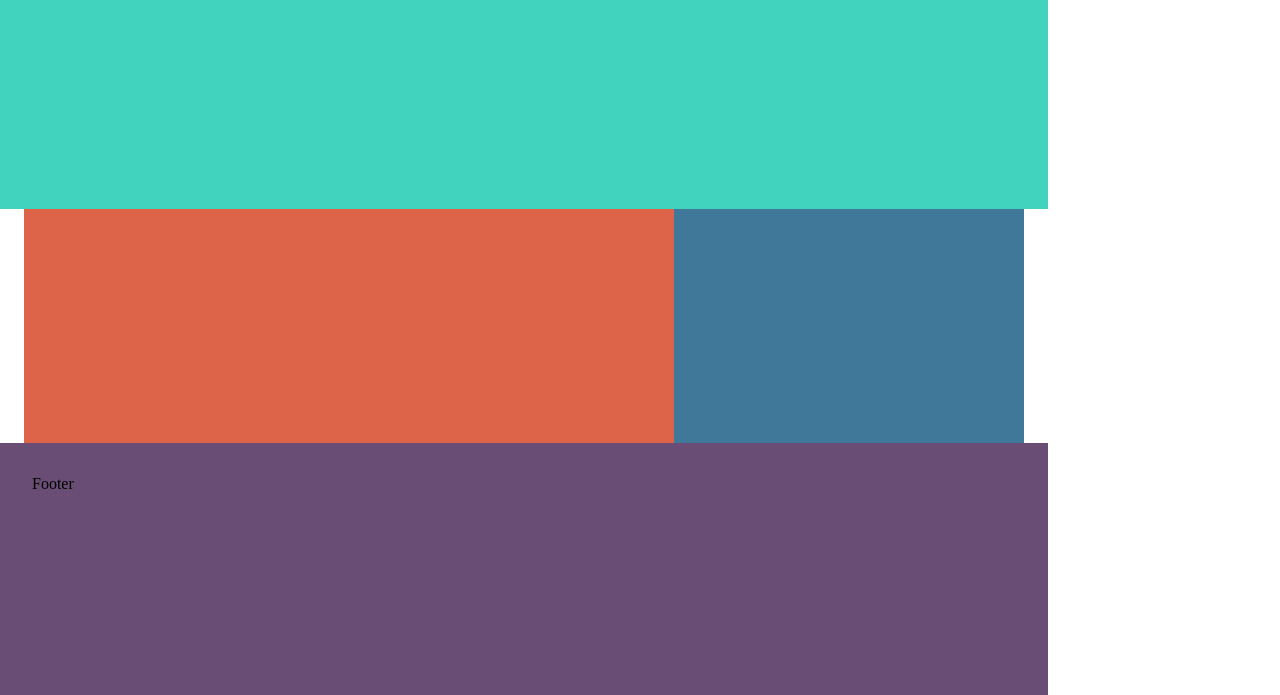
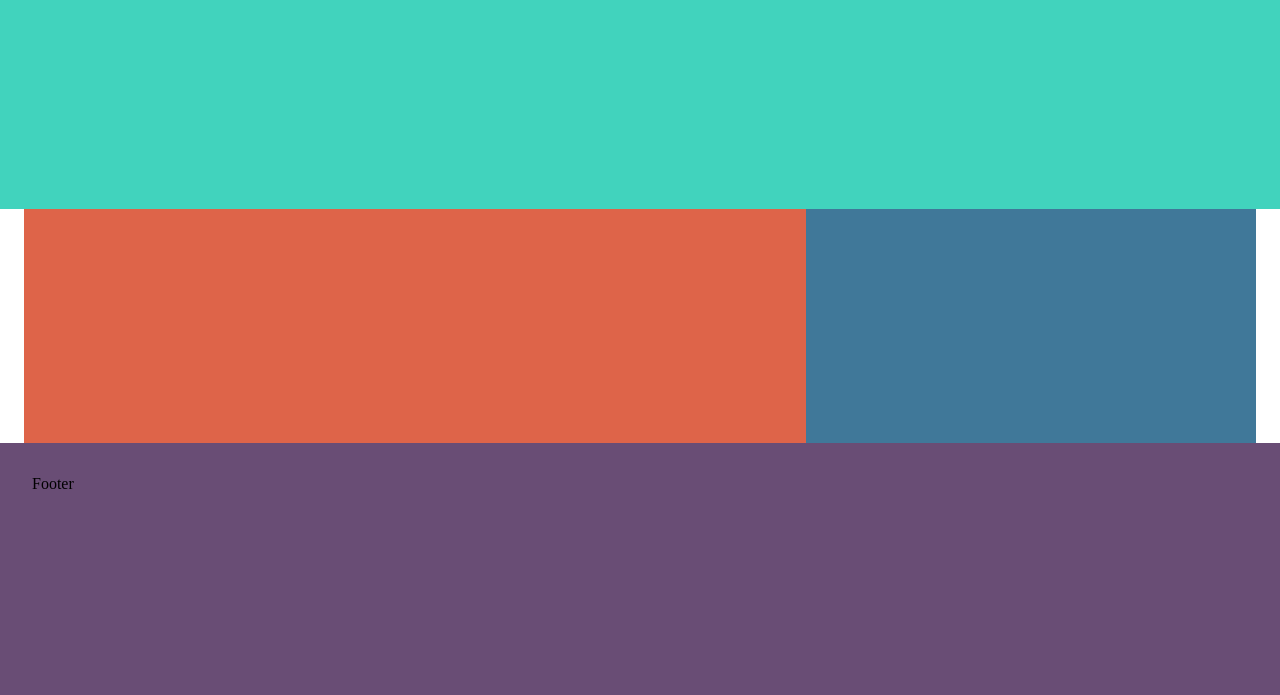
Before and after one commit to biasedzeus/responsive-design, a plain HTML site: page Grid-Areas/index.html in a window 1280 px wide. Shown: the part 105-800 px from the top of the page. Drawn offline with Linux system fonts and the light colour scheme.

Commit message:
finished

```diff
--- a/Grid-Areas/style.css
+++ b/Grid-Areas/style.css
@@ -1,11 +1,10 @@
-*{
-    box-sizing: border-box;
+* {
+  box-sizing: border-box;
 }
 
-body{
-    margin: 0;
-    min-height: 100vh;
-
+body {
+  margin: 0;
+  min-height: 100vh;
 }
 
 header,
@@ -14,35 +13,66 @@ header,
 footer {
   padding: 2em;
 }
-header { background: #41D3BD; }
-.main-content { background: #DE6449;}
-.sidebar { background: #407899;}
-footer { background: #694D75;}
+header {
+  background: #41d3bd;
+}
+.main-content {
+  background: #de6449;
+}
+.sidebar {
+  background: #407899;
+}
+footer {
+  background: #694d75;
+}
+
+/* Starts from herer */
+
+body {
+  display: grid;
+  grid-template-columns:
+    1.5em 1fr 1.5em;
+  grid-template-areas:
+    'header header header '
+    '. main .'
+    '. side .'
+    'footer footer footer'
+
+    ;
+}
+
+@media only screen and (min-width: 860px) {
+    body {
+      grid-template-columns: 1.5em minmax(400px, 650px) minmax(200px, 350px) 1.5em;
+      grid-template-areas:
+        "header header header header"
+        ". main side ."
+        "footer footer footer footer"
+    }
+  }
+
+  @media only screen and (min-width: 860px) {
+    body {
+      grid-template-columns: minmax(1.5em, 1fr) minmax(650px, 960px) 450px minmax(1.5em, 1fr);
+      grid-template-areas:
+        "header header header header"
+        ". main side ."
+        "footer footer footer footer"
+    }
+  }
 
 
 
-/* Starts from herer */
-
-body{
-    display: grid;
-    grid-template-columns:
-    1.5em minmax(400px,650px)
-    minmax(200px,350px) 1.5em
-    ;
-    /* grid-template-areas:
-    'header header header header'
-    '.... main side ....'
-    'footer footer footer footer'
-
-    ; */
+header {
+  grid-area: header;
 }
 
-header,footer{
-    grid-column: 1/ 5;
+footer {
+  grid-area: footer;
 }
-.main-content{
-    grid-column: 2/3;
+.main-content {
+  grid-area: main;
 }
-.sidebar{
-    grid-column: 3/4;
+.sidebar {
+  grid-area: side;
 }
```
